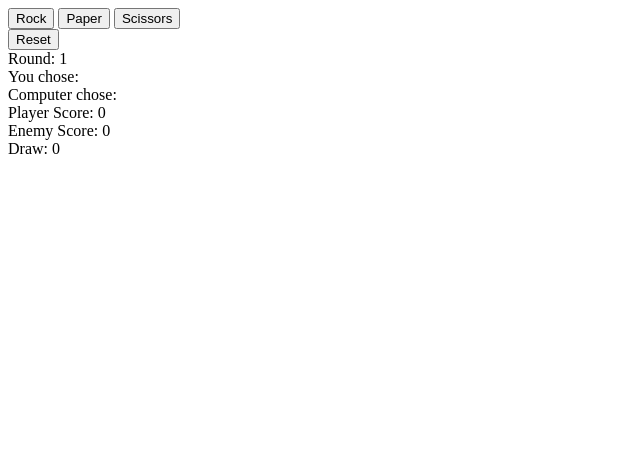
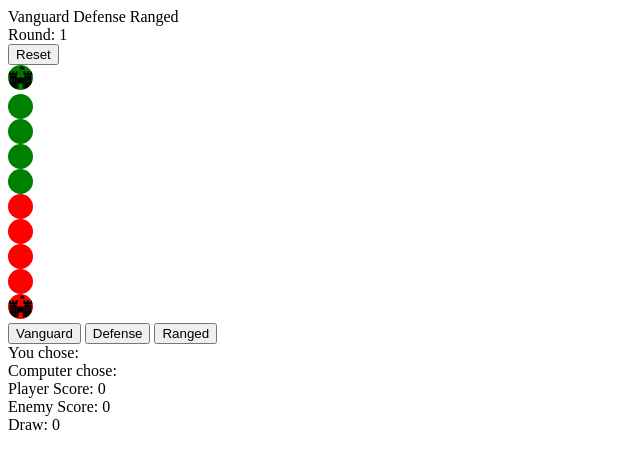
Before and after one commit to Anton-Ngan/rock-paper-scissors, a plain HTML site: page index.html in a window 1280 px wide. Both pictures are taken after a click on the button "Reset". Shown: the whole page, without its empty margins (0-640 px from the left). Drawn offline with Linux system fonts and the light colour scheme.

Commit message:
Refactor the game from rps to a medieval theme and use nodes to represent game progress

```diff
--- a/index.html
+++ b/index.html
@@ -3,25 +3,45 @@
     <head>
         <meta charset="UTF-8">
         <meta name="viewport" content="width=device-width, initial-scale=1.0">
-        <link rel="stylesheet" src="styles.css">
-        <title>Rock Paper Scissors</title>
+        <link rel="stylesheet" href="styles.css">
+        <title>Vanguard Defense Ranged</title>
         <script src="rps.js" defer></script>
     </head>
 
     <body>
-
-        <div class="choices">
-            <button class="rock">Rock</button>
-            <button class="paper">Paper</button>
-            <button class="scissor">Scissors</button>
-        </div>
-
-        <button class="reset">Reset</button>
+        <div class="title">Vanguard Defense Ranged</div>
 
         <div>
             Round:
             <span class="round">1</span>
         </div>
+
+        <button class="reset">Reset</button>
+
+        <div class="display">
+            <div class="player-choice"></div>
+            <div class="computer-choice"></div>
+        </div>
+
+        <div class="nodes">
+            <img src="./img/castle.png" class="player-node">
+            <div id="n1" class="player-node"></div>
+            <div id="n2" class="player-node"></div>
+            <div id="n3" class="player-node"></div>
+            <div id="n4" class="player-node"></div>
+            <div id="n5" class="computer-node"></div>
+            <div id="n6" class="computer-node"></div>
+            <div id="n7" class="computer-node"></div>
+            <div id="n8" class="computer-node"></div>
+            <img src="./img/castle.png" class="computer-node">
+        </div>
+
+        <div class="choices">
+            <button class="vanguard">Vanguard</button>
+            <button class="defense">Defense</button>
+            <button class="ranged">Ranged</button>
+        </div>
+
 
         <div>
             You chose: <span class="player-choice"></span>
@@ -46,5 +66,6 @@
                 <span class="draw-score"></span>
             </div>
         </div>
+
     </body>
 </html>
--- a/rps.js
+++ b/rps.js
@@ -1,14 +1,17 @@
 const PLAYER_CHOICES = 3;
-const MAX_ROUNDS = 5;
+const START_CAPTURED_NODES = 4;
+const CAPTURED_NODES_TO_WIN = 8;
 
-// Ordering matters here
-const CHOICES = ["paper", "rock", "scissor"]
+// Ordering matters in this array
+const CHOICES = ["defense", "vanguard", "ranged"]
 
 let humanScore = 0;
 let computerScore = 0;
 let drawScore = 0;
 let round = 1;
+let nodesCaptured = START_CAPTURED_NODES;
 
+const buttons = document.querySelectorAll(".vanguard, .defense, .ranged");
 const roundDisplay = document.querySelector("span.round");
 const playerScoreDisplay = document.querySelector(".player-score");
 const computerScoreDisplay = document.querySelector(".computer-score");
@@ -30,10 +33,6 @@ function getComputerChoice() {
     return CHOICES[num];
 }
 
-function getHumanChoice() {
-    return prompt("Make a choice");
-}
-
 function playRound(humanChoice, computerChoice) {
 
     humanChoice = humanChoice.toLowerCase();
@@ -41,15 +40,31 @@ function playRound(humanChoice, computerChoice) {
     let computerNum = getIdxByValue(CHOICES, computerChoice);
 
     if (humanNum == computerNum) {
-        resultDisplay.textContent = "Draw!";
+        resultDisplay.textContent = "Draw!";                                                   // Draw
         drawScore++;
         drawScoreDisplay.textContent = drawScore;
-    } else if ((humanNum + 1) % PLAYER_CHOICES == computerNum) {
+    } else if ((humanNum + 1) % PLAYER_CHOICES == computerNum) {                               // Player Wins
         humanScore++;
+        nodesCaptured++;
+        const nodeElem = document.querySelector(`#n${nodesCaptured}`)
+        nodeElem.setAttribute("style", "background-color: green")
         resultDisplay.textContent = `You win! ${humanChoice} beats ${computerChoice}.`;
-    } else {
+    } else {                                                                                   // Computer Wins
         computerScore++;
+        const nodeElem = document.querySelector(`#n${nodesCaptured--}`)
+        nodeElem.setAttribute("style", "background-color: red")
         resultDisplay.textContent = `You lose! ${computerChoice} beats ${humanChoice}.`;
+    }
+
+    if (nodesCaptured == CAPTURED_NODES_TO_WIN || nodesCaptured == 0) {
+        buttons.forEach( button => {button.disabled = true;})
+
+        if (nodesCaptured == CAPTURED_NODES_TO_WIN) {
+            resultDisplay.textContent = "You have captured the enemy's castle!";
+        } else {
+            resultDisplay.textContent = "The enemy has captured your castle!";
+        }
+
     }
 }
 
@@ -58,24 +73,17 @@ function playGame(humanSelection) {
     roundDisplay.textContent = round;
     round++;
 
-    // for (let round = 0; round < MAX_ROUNDS; round++) {
-    // console.log(`Round ${round+1}`)
     const computerSelection = getComputerChoice();
     playerChoiceDisplay.textContent = humanSelection;
     computerChoiceDisplay.textContent = computerSelection;
 
-    // console.log(`You chose ${humanSelection}. Computer chose ${computerSelection}.`)
-
     playRound(humanSelection, computerSelection);
     playerScoreDisplay.textContent = humanScore;
     computerScoreDisplay.textContent = computerScore;
-    // console.log(`Your Score: ${humanScore} | Computer Score: ${computerScore}`)
-    // }
 }
 
 function main() {
 
-    const buttons = document.querySelectorAll(".rock, .paper, .scissor");
     buttons.forEach(
         (button) => button.addEventListener("click",
             () => {
@@ -88,6 +96,20 @@ function main() {
     const resetButton = document.querySelector(".reset");
     resetButton.addEventListener("click", () =>
         {
+            buttons.forEach( button => {button.disabled = false;})
+            nodesCaptured = START_CAPTURED_NODES;
+
+            const playerDefaultNodes = document.querySelectorAll(".player-node")
+            playerDefaultNodes.forEach( (node) => {node.setAttribute("style", "background-color: green");} )
+
+            const computerDefaultNodes = document.querySelectorAll(".computer-node")
+            computerDefaultNodes.forEach( (node) => {node.setAttribute("style", "background-color: red");} )
+
+            humanScore = 0;
+            computerScore = 0;
+            drawScore = 0;
+            round = 1;
+
             resultDisplay.textContent = "";
             roundDisplay.textContent = 1;
             playerChoiceDisplay.textContent = "";
@@ -99,8 +121,4 @@ function main() {
     );
 }
 
-
 main()
-// playGame()
-// console.log(getComputerChoice())
-// console.log(getHumanChoice())
--- a/styles.css
+++ b/styles.css
@@ -0,0 +1,17 @@
+
+
+.nodes > * {
+    height: 25px;
+    width: 25px;
+    background-color: #bbb;
+    border-radius: 50%;
+}
+
+.player-node {
+    background-color: green;
+}
+
+
+.computer-node {
+    background-color: red;
+}
```
Also changed, not shown: img/castle.png (added), img/defense.png (added), img/ranged.png (added), img/vanguard.png (added), 1 other file.
